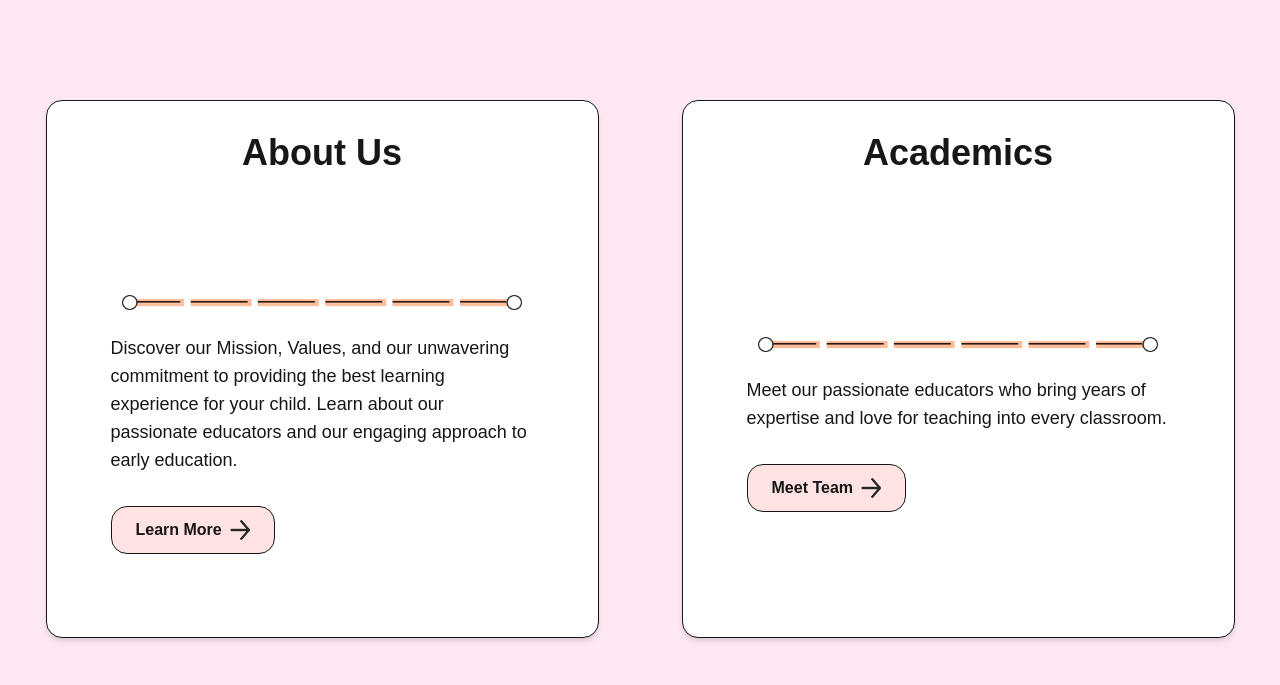
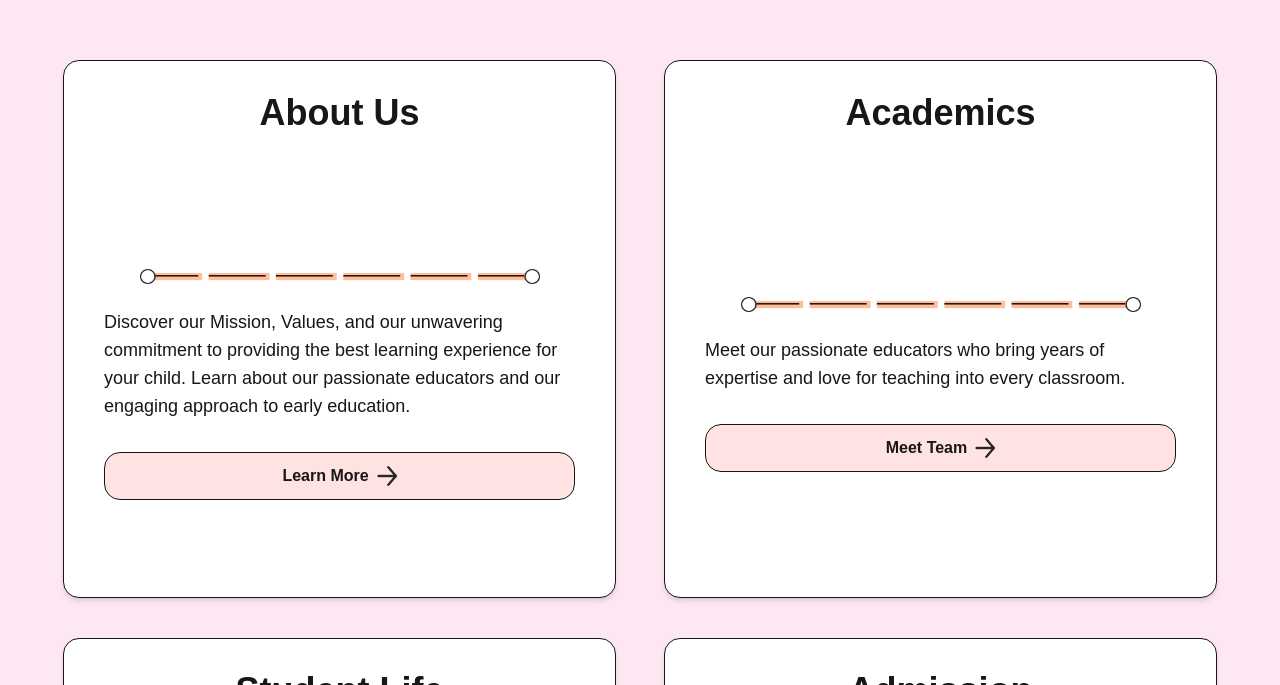
Before and after one commit to MuhammadKhayam322/Academic-Website-, a Next.js app: page / in a window 1280 px wide. Shown: the part 4455-5140 px from the top of the page. Built offline with nearby package versions, Linux system fonts and the light colour scheme.

Commit message:
shanges in responses

```diff
--- a/src/app/component/AboutPage.tsx
+++ b/src/app/component/AboutPage.tsx
@@ -3,7 +3,7 @@ import AboutSection from './AboutSection';
 
 const AboutPage: React.FC = () => {
   return (
-    <div className="grid grid-cols-1 md:grid-cols-2 gap-6 px-4 py-10">
+    <div className="grid grid-cols-1 md:grid-cols-2 ">
       <AboutSection
         title="About Us"
         lineImage="/line.png"
--- a/src/app/component/AboutSection.tsx
+++ b/src/app/component/AboutSection.tsx
@@ -16,8 +16,8 @@ const AboutSection: React.FC<AboutSectionProps> = ({
   buttonIcon,
 }) => {
   return (
-    <div className="flex justify-center items-center">
-      <div className="flex flex-col justify-center relative mt-10 border rounded-2xl w-full max-w-[553px] h-auto md:h-[538px] bg-white shadow-md p-6">
+    <div className="flex justify-center items-center h-auto px-6">
+      <div className="flex flex-col justify-center relative mt-10 border rounded-2xl w-full max-w-[553px] h-auto md:h-[538px] bg-white shadow-md ">
         <div className="w-full">
           <h1 className="text-3xl md:text-4xl font-bold absolute top-8 left-1/2 transform -translate-x-1/2 text-center">
             {title}
@@ -30,7 +30,7 @@ const AboutSection: React.FC<AboutSectionProps> = ({
               <p className="text-base  max-w-[970px] md:text-lg">{description}</p>
             </div>
 
-            <div className="w-fit mx-auto md:mx-0 h-12 border bg-red-100 mt-8 rounded-2xl px-6 flex items-center gap-2 cursor-pointer hover:bg-red-200 transition">
+            <div className="w-full  mx-auto md:mx-0 h-12 border bg-red-100 mt-8 rounded-2xl px-6 flex items-center justify-center gap-2 cursor-pointer hover:bg-red-200 transition">
               <span className="text-sm md:text-base font-semibold">{buttonText}</span>
               <img className="w-5 h-5" src={buttonIcon} alt="arrow" />
             </div>
--- a/src/app/page.tsx
+++ b/src/app/page.tsx
@@ -126,7 +126,9 @@ function Page() {
         <p className='text-center'>Your gateway to discovering a wealth of valuable information about our kindergarten school, Feel free to explore and learn more about the enriching experiences that await your child at our kindergarten school</p>
         </div>
         </div>
-        <AboutPage/>
+        <div className='flex justify-center item-center relative gap-20 '>
+          <AboutPage/></div>
+
 
     </div>
   );
```
